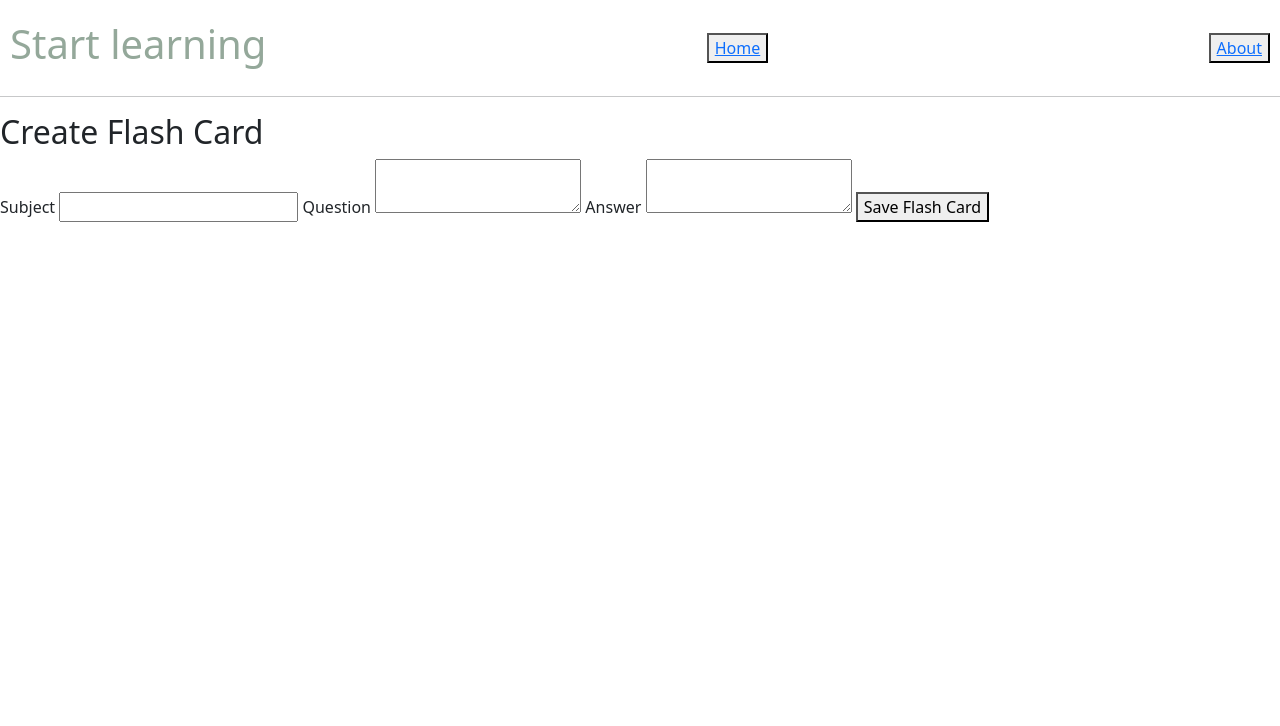
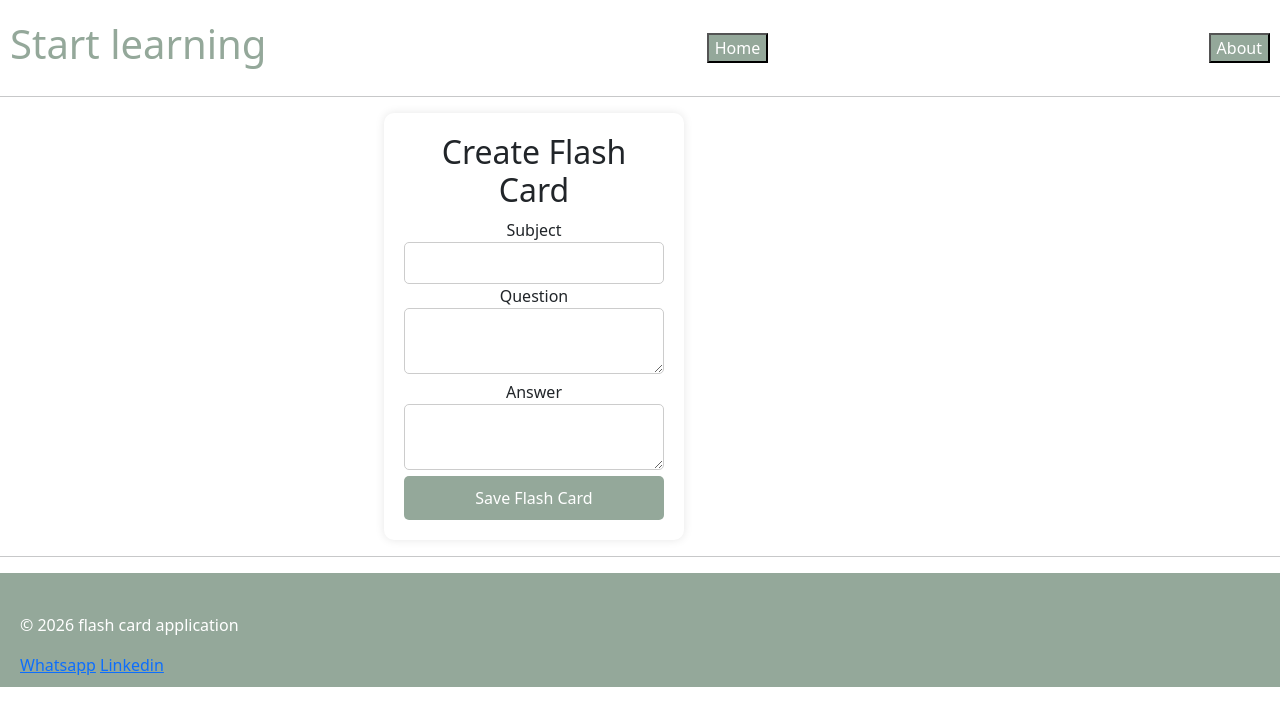
Before and after one commit to jeshurunmwangi-arch/flash-cards, a plain HTML site: page quiz.html in a window 1280 px wide. Drawn offline with nearby package versions, Linux system fonts and the light colour scheme.

Commit message:
javascript

```diff
--- a/flash.css
+++ b/flash.css
@@ -1,5 +1,14 @@
 body {
     background-color: #b4b4b4;
+}
+
+button {
+    background-color: #94A89A;
+}
+
+button a {
+    color: white;
+    text-decoration: none;
 }
 
 header {
@@ -22,3 +31,10 @@ header {
    border-radius: 20px;
    min-height: 250px;
 }
+
+
+footer {
+    background:#94A89A;
+    color: #fff;
+    padding:40px 20px 10px;
+}
--- a/quiz.css
+++ b/quiz.css
@@ -1,6 +1,16 @@
 body {
     background-color: #b4b4b4;
 }
+
+button {
+    background-color: #94A89A;
+}
+
+button a {
+    color: white;
+    text-decoration: none;
+}
+
 
 header {
     color:#94A89A;
@@ -11,8 +21,39 @@ header {
     margin: 20px 10px;
 }
 
-.form-body {
-    justify-content: center;
-    padding:50px 0;
-    border-radius:10px solid black ;
+.form-container {
+    text-align: center;
 }
+
+form {
+    padding:20px;
+    border-radius:10px;
+    box-shadow:0 0 10px rgba(0,0,0,0.1);
+    width:300px;
+    margin-left: 30%;
+}
+
+input, textarea {
+    width:100%;
+    padding: 8px;
+    margin:8px 0;
+    border-radius:5px;
+    border:1px solid #ccc;
+}
+
+
+.submition {
+    width: 100%;
+    padding: 10px;
+    background:#94A89A;
+    color: white;
+    border: none;
+    border-radius: 5px;
+    cursor: pointer;
+}
+
+footer {
+    background:#94A89A;
+    color: #fff;
+    padding:40px 20px 10px;
+}
--- a/quiz.html
+++ b/quiz.html
@@ -11,12 +11,8 @@
     <section class="header">
         <header>
             <h1>Start learning</h1>
-                <button>
-                    <a href="index.html">Home</a>
-                </button>
-                <button>
-                    <a href="flash.html">About</a>
-                </button>
+                <button> <a href="index.html">Home</a></button>
+                <button><a href="flash.html">About</a></button>
         </header>
     </section>
 
@@ -35,10 +31,19 @@
   <label>Answer</label>
   <textarea id="answer" required></textarea>
 
-  <button type="submit" onclick="handleAddQuestion()">Save Flash Card</button>
+  <button  class="submition"  type="submit" onclick="handleAddQuestion()">Save Flash Card</button>
 </form>
     </section>
 
+    <hr>
+
+ <section class="footer">
+        <footer>
+            <p>© 2026 flash card application</p>
+            <a href="https://wa.link/cd3acs">Whatsapp</a>
+            <a href="">Linkedin</a>
+        </footer>
+      </section>
 
 
 
--- a/script.js
+++ b/script.js
@@ -0,0 +1,4 @@
+function flashCard (subject,question,answer) {
+    this.subject = subject;
+    this.question = question;
+}
--- a/style.css
+++ b/style.css
@@ -1,6 +1,16 @@
 body{
     background-color: #b4b4b4;
 }
+
+button {
+    background-color: #94A89A;
+}
+
+button a {
+    color: white;
+    text-decoration: none;
+}
+
 
 header {
     color:#94A89A;
@@ -10,12 +20,6 @@ header {
     justify-content: space-between;
     margin: 20px 10px;
 }
-
-header nav {
- /* margin-left: auto; */
-}
-
-
 
 .explanation {
     text-align: center;
@@ -47,3 +51,9 @@ header nav {
 .card-body{
    font-size: medium;
 }
+
+footer {
+    background:#94A89A;
+    color: #fff;
+    padding:40px 20px 10px;
+}
```
